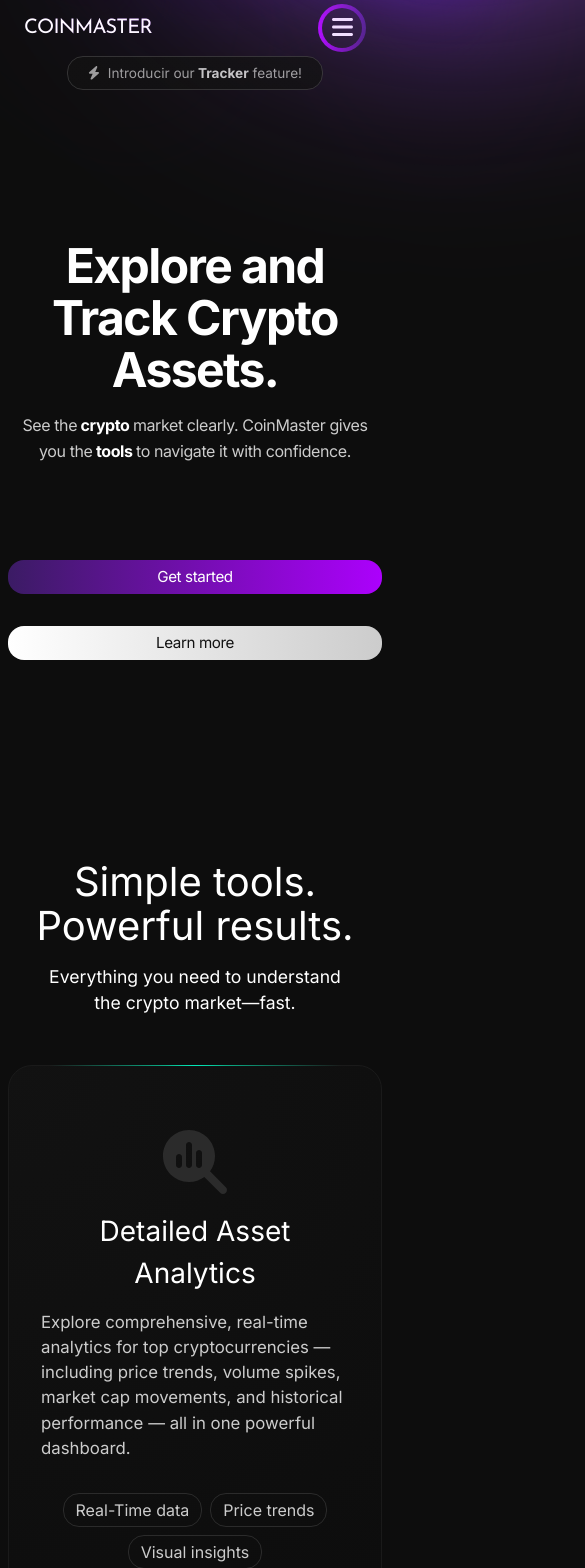
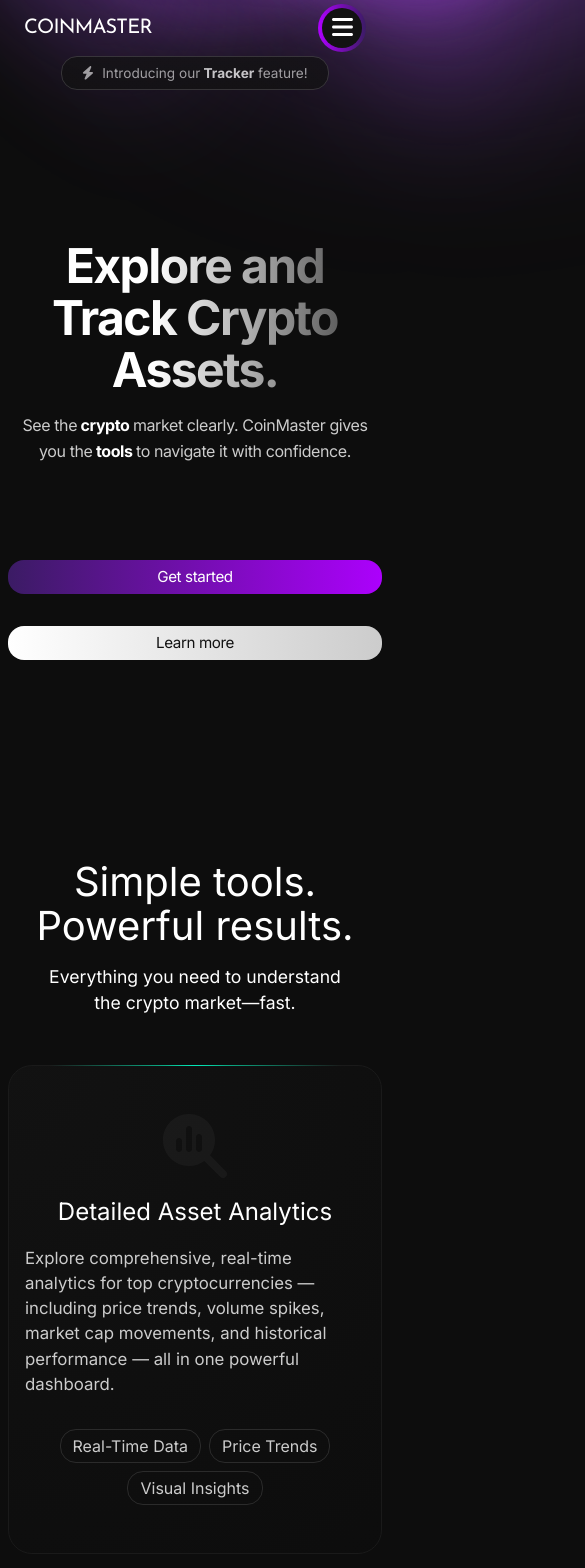
Before and after one commit to ricocatford/coinmaster, a Next.js app: page / in a window 390 px wide. Shown: the top 1568 px of the page, 585 px wide, since content can reach past the window. Built offline with nearby package versions, Linux system fonts and the light colour scheme.

Commit message:
fix(styles): add animations to hero and about headings

```diff
--- a/src/assets/styles/components/cards/FeatureCard.module.css
+++ b/src/assets/styles/components/cards/FeatureCard.module.css
@@ -12,7 +12,7 @@
         var(--black),
         var(--background)
     );
-    transition: all ease-in-out 1.75s;
+    transition: all ease-in-out 1s;
 }
 
 .container:hover {
@@ -30,13 +30,19 @@
         drop-shadow(0 0 9px var(--orange));
 }
 
+.container:hover .icon {
+    opacity: 1;
+}
+
 .icon {
     font-size: 4rem;
-    color: var(--dark-grey);
+    color: var(--grey);
+    opacity: 0.2;
+    transition: all ease-in-out 1s;
 }
 
 .heading {
-    font-size: 1.75rem;
+    font-size: 1.5rem;
 }
 
 .paragraph {
@@ -58,6 +64,7 @@
     border-radius: 1rem;
     border: 1px solid var(--dark-grey);
     color: var(--light-grey);
+    text-transform: capitalize;
 }
 
 .gradientLineOne,
@@ -138,7 +145,7 @@
 @media screen and (max-width: 1024px) {
     .container {
         flex: 0 0 calc(50% - 2rem);
-        padding: 4rem 2rem;
+        padding: 4rem 1.5rem;
     }
 }
 
@@ -151,5 +158,6 @@
 @media screen and (max-width: 576px) {
     .container {
         flex: 0 0 100%;
+        padding: 3rem 1rem;
     }
 }
--- a/src/assets/styles/components/light-ray/LightRay.module.css
+++ b/src/assets/styles/components/light-ray/LightRay.module.css
@@ -1,6 +1,6 @@
 .rayContainer {
     transition: opacity 0.25s linear;
-    position: static;
+    position: fixed;
     inset: 0;
     pointer-events: none;
     user-select: none;
--- a/src/assets/styles/components/pages/about/Main.module.css
+++ b/src/assets/styles/components/pages/about/Main.module.css
@@ -12,7 +12,7 @@
     background-position: center;
     background-repeat: no-repeat;
     min-height: 40vh;
-    box-shadow: 0 0.5rem 1.5rem -1rem var(--box-shadow);
+    box-shadow: 0 0.5rem 1.5rem -0.5rem var(--box-shadow);
 }
 
 .container::before {
@@ -34,11 +34,11 @@
 }
 
 .paragraph {
+    max-width: 800px;
     color: var(--light-grey);
     font-size: 1.25rem;
     line-height: 1.625rem;
     letter-spacing: -0.025rem;
-    max-width: 800px;
     animation: var(--fade-in) 0.75s;
     z-index: 1;
 }
--- a/src/assets/styles/components/pages/home/Hero.module.css
+++ b/src/assets/styles/components/pages/home/Hero.module.css
@@ -15,7 +15,19 @@
     font-size: 4rem;
     letter-spacing: -0.1rem;
     line-height: 4.5rem;
-    animation: var(--fade-in) 0.75s;
+    position: relative;
+    display: inline-block;
+    color: transparent;
+    background: linear-gradient(
+        to right,
+        var(--white) 20%,
+        var(--grey) 50%,
+        var(--white) 80%
+    );
+    background-size: 200% auto;
+    background-clip: text;
+    -webkit-background-clip: text;
+    animation: var(--shimmer) 12s linear infinite, var(--fade-in) 0.75s;
 }
 
 .paragraph {
@@ -41,10 +53,6 @@
 /*------------------- MEDIA QUERIES -------------------*/
 
 @media screen and (max-width: 768px) {
-    .container {
-        min-height: calc(100vh - 56px);
-    }
-
     .heading {
         font-size: 3rem;
         line-height: 3.25rem;
@@ -60,8 +68,4 @@
         width: 100%;
         flex-direction: column;
     }
-
-    .headingGradient {
-        letter-spacing: -0.1rem;
-    }
 }
--- a/src/assets/styles/globals.css
+++ b/src/assets/styles/globals.css
@@ -23,6 +23,7 @@
     --red: hsl(354, 70%, 54%);
     --box-shadow: hsla(0, 0%, 50%, 0.15);
     --max-width: 1360px;
+    --shimmer: shimmer;
     --fade-in: fadeIn;
     --slide-in-down: slideInDown;
     --slide-in-right: slideInRight;
@@ -128,6 +129,16 @@
 }
 
 /*------------------- ANIMATIONS -------------------*/
+
+@keyframes shimmer {
+    0% {
+        background-position: 200% center;
+    }
+
+    100% {
+        background-position: -200% center;
+    }
+}
 
 @keyframes fadeIn {
     0% {
--- a/src/components/pages/home/Hero.tsx
+++ b/src/components/pages/home/Hero.tsx
@@ -14,7 +14,7 @@
         >
             <Announcement href="#">
                 <span>
-                    Introducir our
+                    Introducing our
                     <span className={styles.highlight}> Tracker</span> feature!
                 </span>
             </Announcement>
```
